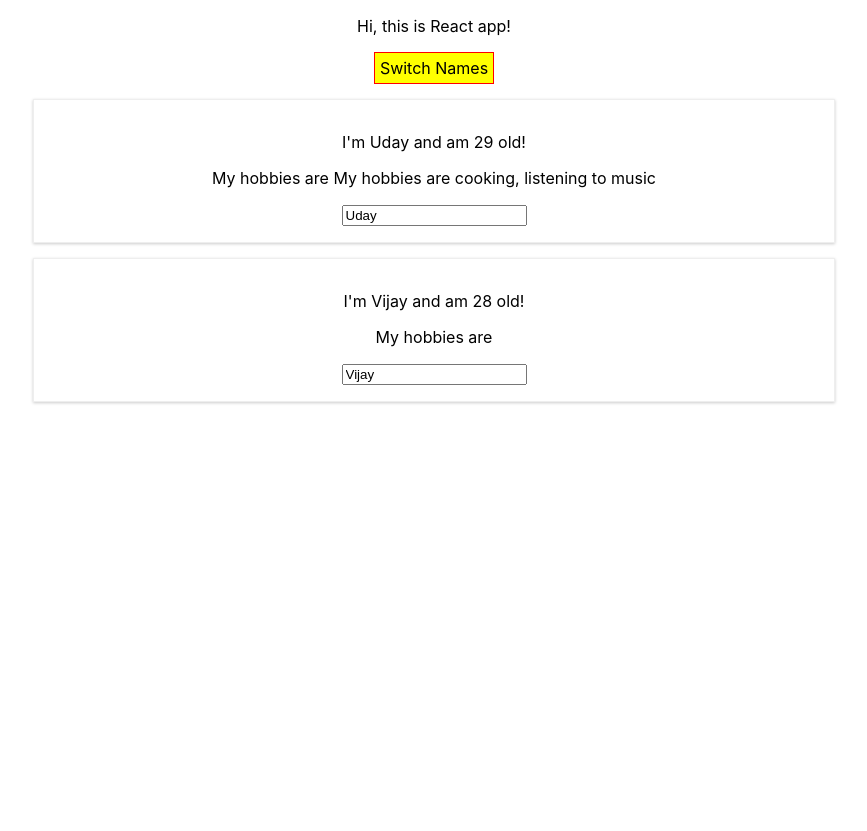
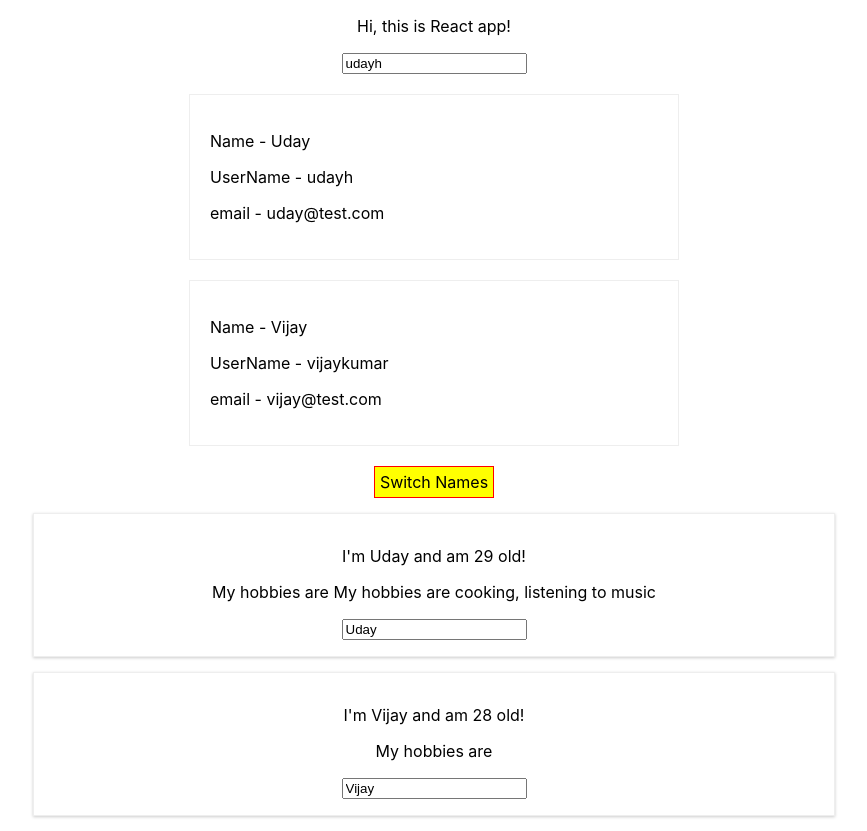
Before and after one commit to uphugar/react-learn, a React (Create React App) app: page / in a window 1280 px wide. Shown: the whole page, without its empty margins (206-1073 px from the left). Before the commit the page ends 800 px from the top, so only its background shows below. Built offline with nearby package versions, Linux system fonts and the light colour scheme.

Commit message:
assignment changes for section 3

```diff
--- a/src/App.js
+++ b/src/App.js
@@ -2,6 +2,8 @@ import React,{Component} from 'react';
 import logo from './logo.svg';
 import './App.css';
 import Person from './Person/Person'
+import UserInput from './User/UserInput'
+import UserOutput from './User/UserOutput';
 
 class App extends Component {
   // use state hook provides state storage for functional components.
@@ -14,6 +16,10 @@ class App extends Component {
       {name:'Uday', age:29, hobbies:'My hobbies are cooking, listening to music'},
       {name:'Vijay', age:28},
       {name:'Vinay', age:19 }
+    ],
+    users :[
+      {username:'udayh', email:'uday@test.com', name:'Uday'},
+      {username:'vijaykumar', email:'vijay@test.com', name:'Vijay'}
     ]
   }
 
@@ -38,6 +44,14 @@ class App extends Component {
     })
   }
 
+  userNameChangeHandler =(event) =>{
+    this.setState({
+      users:[
+        {username:event.target.value, email:'uday@test.com', name:'Uday'},
+        {username:'vijaykumar', email:'vijay@test.com', name:'Vijay'}
+      ]
+    })
+  }
   //passing method reference in the props
   render() {
     const buttonStyle ={
@@ -51,6 +65,10 @@ class App extends Component {
     return(
     <div className="App">
       <p>Hi, this is React app!</p>
+      <UserInput usernameHandler={this.userNameChangeHandler} username={this.state.users[0].username}/>
+      <UserOutput name={this.state.users[0].name} email={this.state.users[0].email} username={this.state.users[0].username}/>
+      <UserOutput name={this.state.users[1].name} email={this.state.users[1].email} username={this.state.users[1].username}/>
+
       <button style={buttonStyle} onClick={this.switchNameHandler.bind(this,'Udaya P ')}>Switch Names</button>
       <Person
         name={this.state.persons[0].name}
--- /dev/null
+++ b/src/User/User.css
@@ -0,0 +1,7 @@
+.UserOutput{
+    border: 1px solid #eee;
+    margin: 20px auto;
+    text-align:left ;
+    padding: 20px;
+    width: 35%;
+}
--- /dev/null
+++ b/src/User/UserInput.js
@@ -0,0 +1,8 @@
+import React from 'react'
+
+const UserInput = (props) =>{
+    return (
+        <div><input type='text' onChange={props.usernameHandler} defaultValue={props.username}></input></div>
+    )
+}
+export default UserInput;
--- /dev/null
+++ b/src/User/UserOutput.js
@@ -0,0 +1,13 @@
+import React from 'react'
+import './User.css'
+
+const UserOutput =(props)=>{
+    return (
+        <div className='UserOutput'>
+            <p>Name - {props.name}</p>
+            <p>UserName - {props.username}</p>
+            <p>email - {props.email}</p>
+        </div>
+    )
+}
+export default UserOutput;
```
